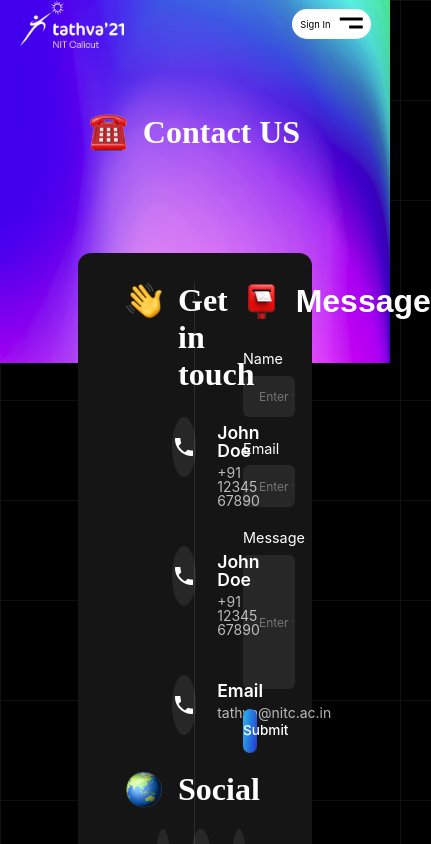
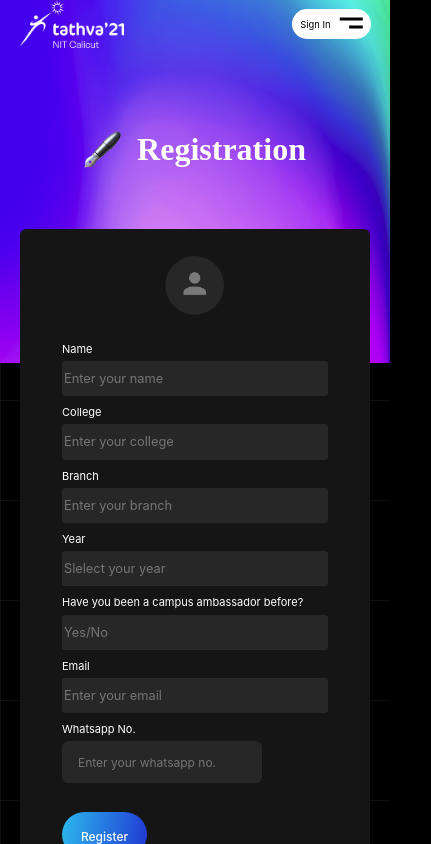
Before and after one commit to amalpmathews2003/tathva-ca-website, a React (Create React App) app: page / in a window 390 px wide. Shown: the top 844 px of the page, 431 px wide, since content can reach past the window. Built offline with nearby package versions, Linux system fonts and the light colour scheme; a web font is replaced by a local one.

Commit message:
Register Page completed..might be some minor CSS issues...responsiveness still remaining

```diff
--- a/src/App.css
+++ b/src/App.css
@@ -603,6 +603,11 @@ body {
   display: flex;
   align-items: center;
   justify-content: center;
+  height: 7rem;
+}
+.m-register-icon {
+  height: 4rem;
+  width: 4rem;
 }
 .m-icon {
   height: 37px;
--- a/src/App.js
+++ b/src/App.js
@@ -6,13 +6,15 @@ import {Register} from "./Components/Register"
 import { Referals } from './Components/Referals';
 import HeaderBg from './Components/HeaderBg';
 import Contact from './Components/Contact';
+import RegisterPage from './Components/RegisterPage';
 function App() {
   return (
     <div className="App">
 {/* <Home/> */}
 {/* <ContactUs /> */}
 {/* <HeaderBg/> */}
-<Contact/>
+{/* <Contact/> */}
+<RegisterPage/>
 </div>
 
 
--- a/src/Components/Register.js
+++ b/src/Components/Register.js
@@ -18,14 +18,14 @@ const Register = () => {
 
     return (
         <>
-        <Nav/>
-        <div ><img src={Bg} alt-="bg" className="db-bg"/></div>
+        {/* <Nav/> */}
+        {/* <div ><img src={Bg} alt-="bg" className="db-bg"/></div> */}
             <div className="form2-container">
 
 
                 <form action="" className='form2'>
                     <div className="form-face">
-                        <img src={face} alt="face-image" className='m-icon'/>
+                        <img src={face} alt="face-image" className='m-register-icon'/>
                     </div>
                     <div className="field-form-2">
                         <label className='label-form-2'>Name</label>
@@ -58,7 +58,7 @@ const Register = () => {
                     <button className='form2-button'>Register</button>
                 </form>
             </div>
-            <Footer/>
+            {/* <Footer/> */}
         </>
     )
 }
--- /dev/null
+++ b/src/Components/RegisterPage.js
@@ -0,0 +1,43 @@
+import React from 'react'
+import HeaderBg from './HeaderBg'
+import { ContactUs } from './ContactUs'
+import { Footer } from './Footer'
+// import HeaderBg from './HeaderBg'
+import { RUReady } from './RUReady'
+import styles from './RegisterPage.module.css'
+import { Nav } from './Nav'
+import telephone from './images/contact.png'
+import { Register } from './Register'
+import pen from './images/pen.png'
+
+const RegisterPage = () => {
+    return (
+        <>
+             <div className={styles["nwdiv"]}>
+
+         <Nav/>
+
+           <div className={styles["register-container"]}>
+
+           <div className={styles["header-background-register"]}>
+               <HeaderBg/>
+           </div>
+           <div className={styles["overlap-register"]}>
+           <div className={styles["header-register"]}>
+                 <img src={pen} alt="" className={styles['register-text-image']} />
+                 <h1 className={styles['register-text']}>Registration</h1>
+           </div>
+               <Register/>
+
+           </div>
+           </div>
+           <div className={styles["footer-register"]}>
+             <Footer/>
+           </div>
+         </div>
+
+        </>
+    )
+}
+
+export default RegisterPage
--- /dev/null
+++ b/src/Components/RegisterPage.module.css
@@ -0,0 +1,35 @@
+.register-container {
+  display: flex;
+  flex-direction: column;
+}
+.overlap-register {
+  display: flex;
+  flex-direction: column;
+  z-index: 100;
+  position: relative;
+  top: 20vh;
+  align-items: center;
+}
+.header-background-register {
+  position: absolute;
+}
+.RUready-register {
+  position: relative;
+  top: 42vh;
+}
+.footer-register {
+  position: relative;
+  top: 54vh;
+}
+.header-register {
+  position: absolute;
+  z-index: 100;
+  display: flex;
+  top: -7vh;
+  align-items: center;
+}
+.register-text-image {
+  height: 37px;
+  width: 37px;
+  margin-right: 1rem;
+}
```
Also changed, not shown: src/Components/images/pen.png (added).
